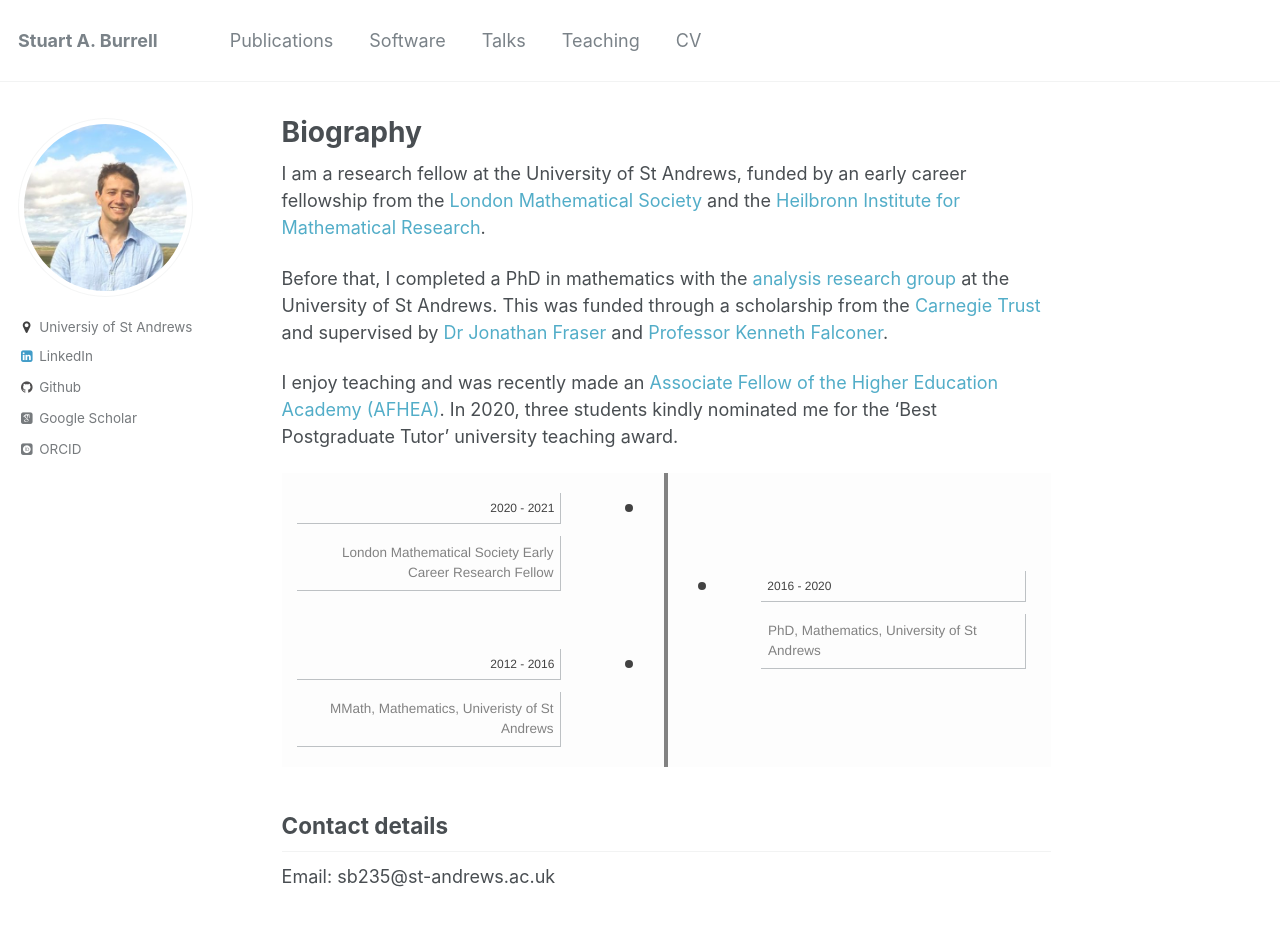
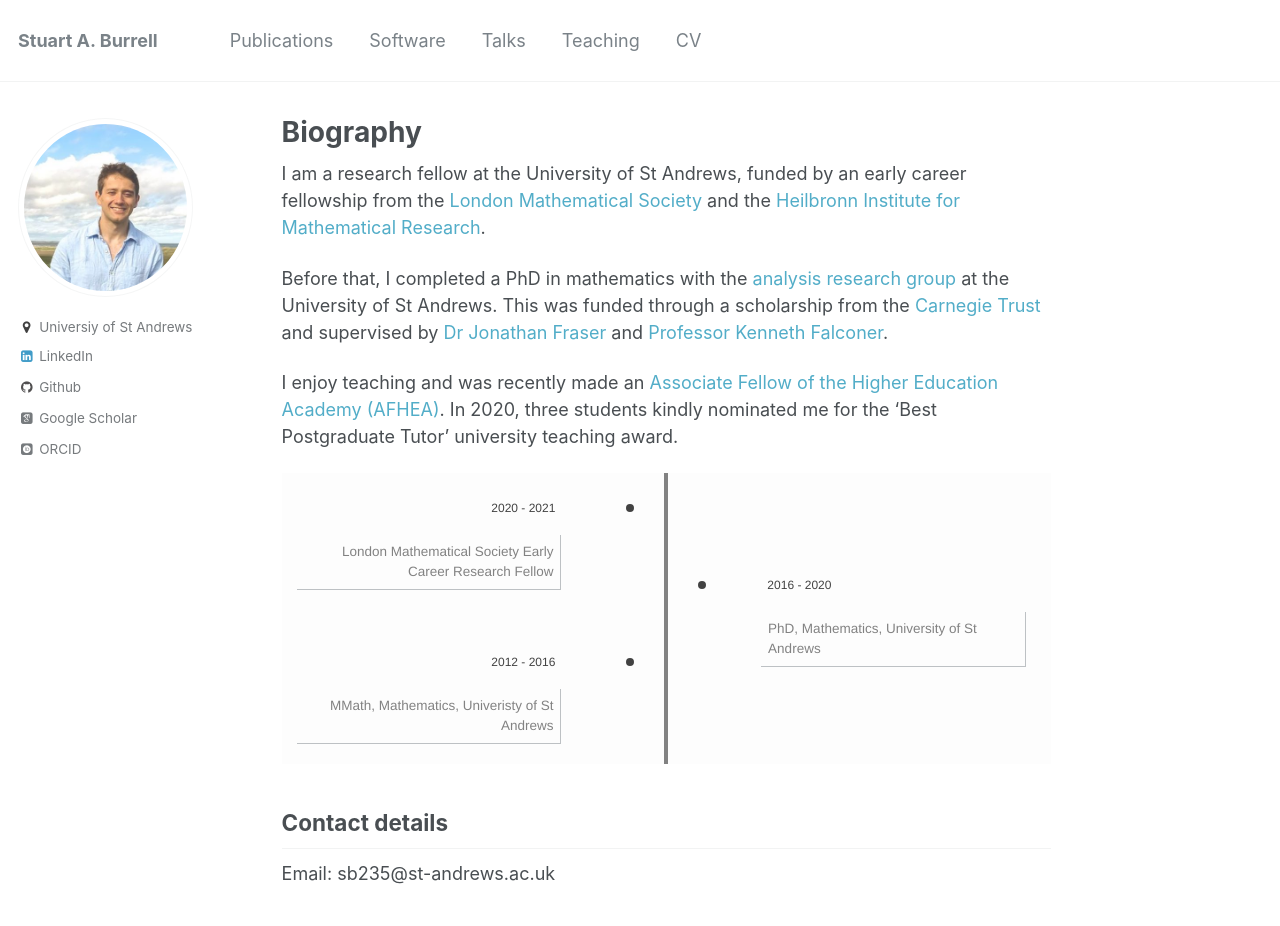
Before and after one commit to stuartburrell/stuartburrell.github.io, a Jekyll site: the page built from _pages/about.md, in a window 1280 px wide and 940 px high. Shown: the top 926 px of the window. Built offline with Jekyll 4.4.1, drawn with Linux system fonts in a browser that asks for light colours; some web fonts are replaced.

Commit message:
add timeline

```diff
--- a/_sass/_timeline-md.scss
+++ b/_sass/_timeline-md.scss
@@ -46,6 +46,7 @@
 }
 
 .timeline-md tbody tr td:first-child{
+  border-style: hidden;
   font-size:12px;
   margin-bottom:12px;
   position:relative;
```
